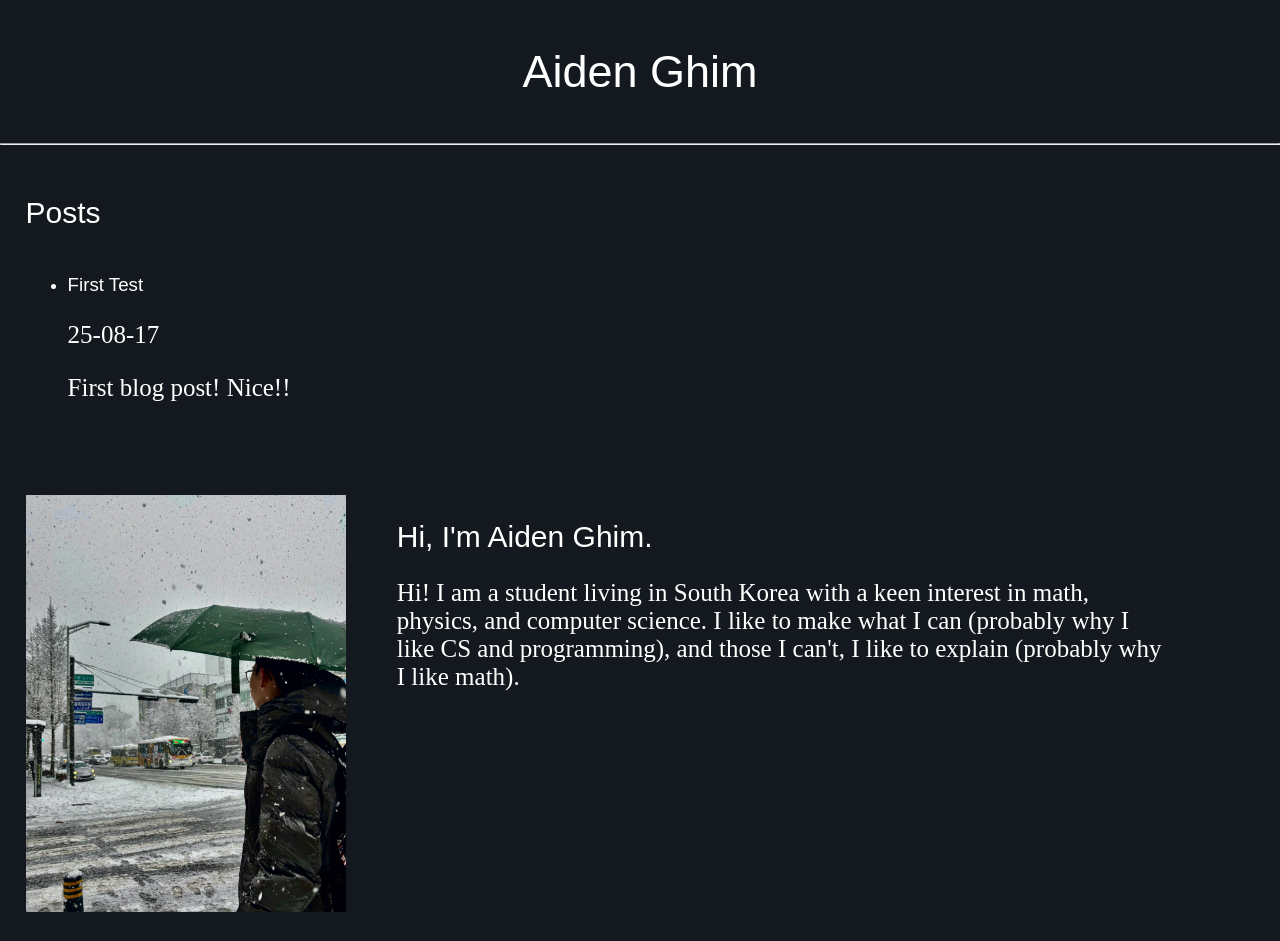
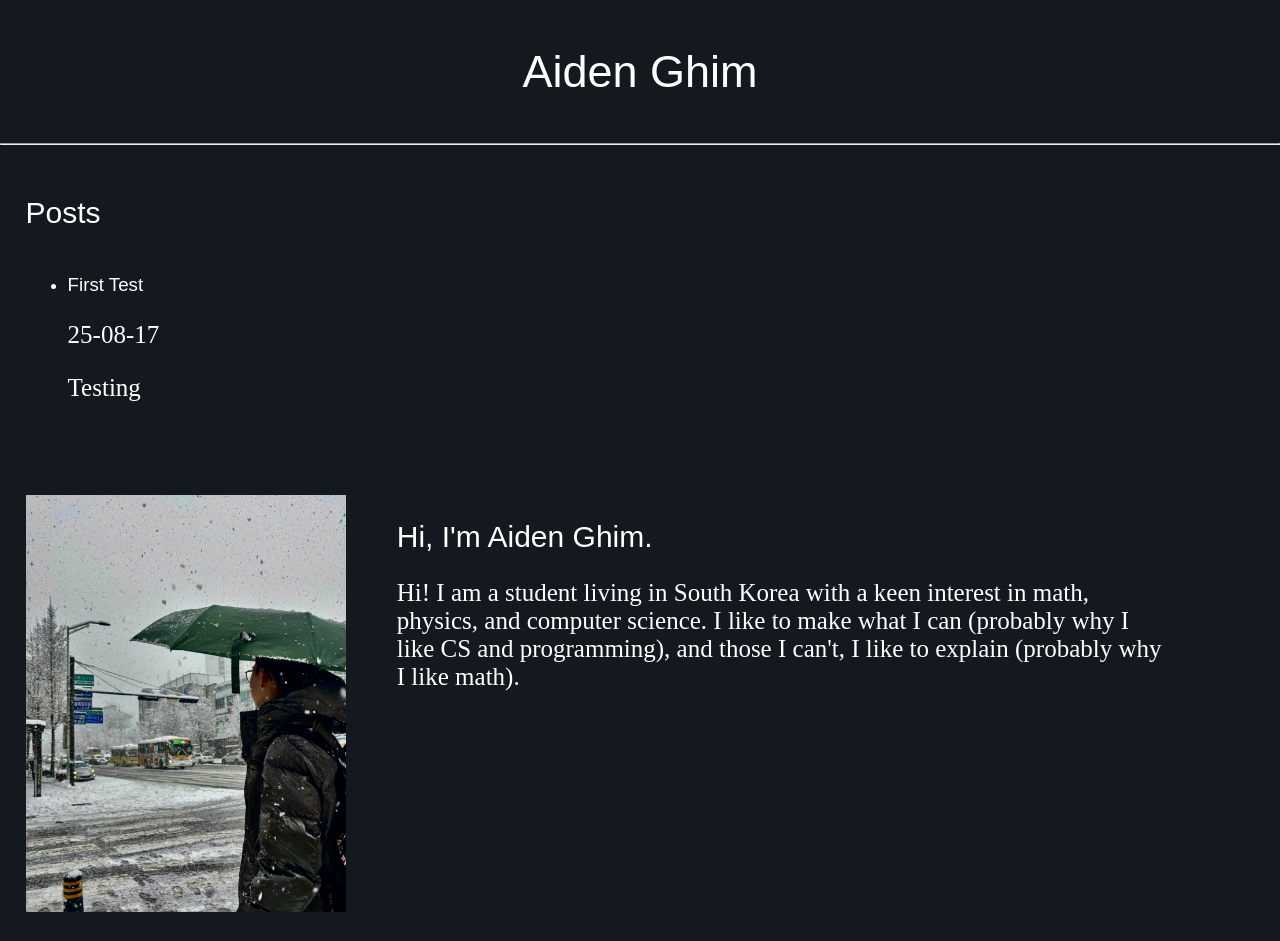
Before and after one commit to abghim/abghim.github.io, a Jekyll site: the page built from index.html, in a window 1280 px wide. Built offline with Jekyll 4.4.1, drawn with Linux system fonts in a browser that asks for light colours; some web fonts are replaced.

Commit message:
Update 2025-08-17-testing.md

```diff
--- a/_posts/2025-08-17-testing.md
+++ b/_posts/2025-08-17-testing.md
@@ -3,4 +3,4 @@ layout: post
 title: "First Test"
 excerpt_separator: "<!--more-->"
 ---
-First blog post! Nice!! <!--more-->Happy!! This is a first test.
+Testing<!--more-->
```
